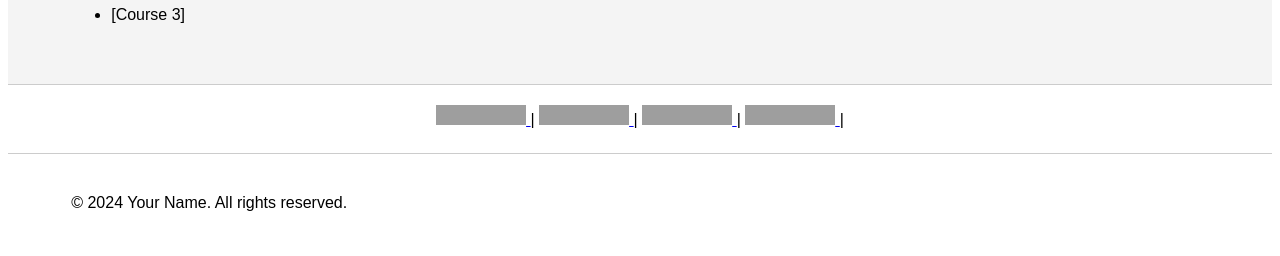
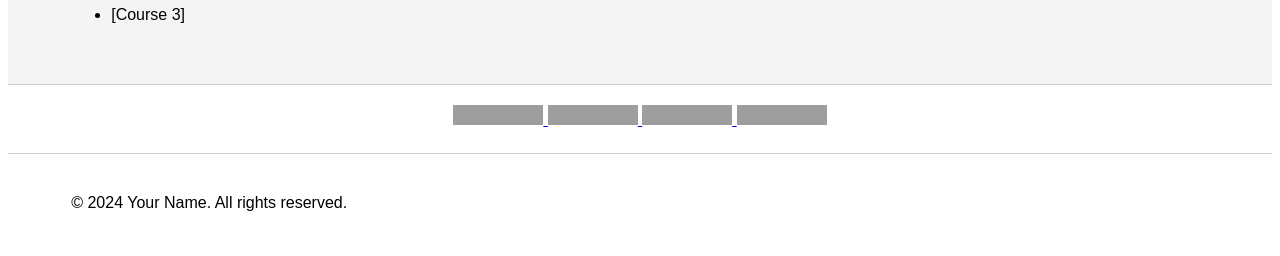
Before and after one commit to jupytermishra/jupytermishra.github.io, a Jekyll site: the page built from index.html, in a window 1280 px wide. Shown: the part 1498-1754 px from the top of the page. Built offline with Jekyll 4.4.1, drawn with Linux system fonts in a browser that asks for light colours; grey boxes are pictures that could not be loaded.

Commit message:
Update index.html

```diff
--- a/index.html
+++ b/index.html
@@ -57,21 +57,22 @@
     </div>
   </section>
   <section id="contact" class="section" data-aos="fade-up">
-    <div align="center">
+  <div align="center">
     <a href="https://medium.com/@jupytermishra">
-      <img src="https://img.shields.io/badge/Medium-%40jupytermishra-%230A0A0A?style=flat&logo=Medium"alt="Medium">
-    </a>|
+      <img src="https://img.shields.io/badge/Medium-%40jupytermishra-%230A0A0A?style=flat&logo=Medium" alt="Medium" class="social-logo">
+    </a>
     <a href="https://twitter.com/jupytermishra">
-      <img src="https://img.shields.io/badge/Twitter-%40jupytermishra-%231DA1F2?style=flat&logo=Twitter"alt="Twitter">
-    </a>|
+      <img src="https://img.shields.io/badge/Twitter-%40jupytermishra-%231DA1F2?style=flat&logo=Twitter" alt="Twitter" class="social-logo">
+    </a>
     <a href="https://www.instagram.com/jupytermishra/">
-      <img src="https://img.shields.io/badge/Instagram-%40jupytermishra-%23E4405F?style=flat&logo=Instagram"alt="Instagram">
-    </a>|
+      <img src="https://img.shields.io/badge/Instagram-%40jupytermishra-%23E4405F?style=flat&logo=Instagram" alt="Instagram" class="social-logo">
+    </a>
     <a href="https://www.linkedin.com/in/jupytermishra/">
-      <img src="https://img.shields.io/badge/LinkedIn-jupytermishra-%230077B5?style=flat&logo=LinkedIn"alt="LinkedIn">
-    </a>|
-    </div>
-   </section>
+      <img src="https://img.shields.io/badge/LinkedIn-jupytermishra-%230077B5?style=flat&logo=LinkedIn" alt="LinkedIn" class="social-logo">
+    </a>
+  </div>
+</section>
+
 
 
 </div>
```
